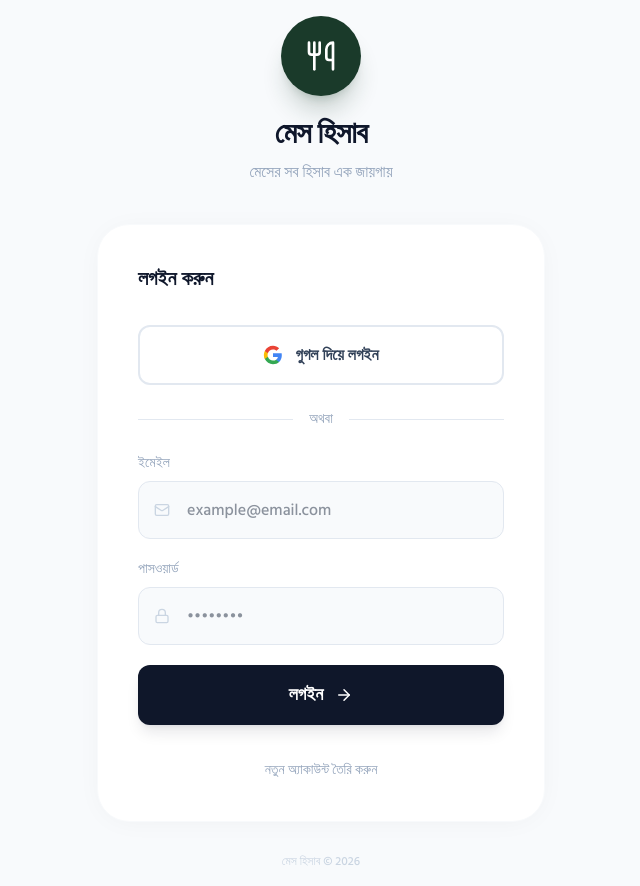
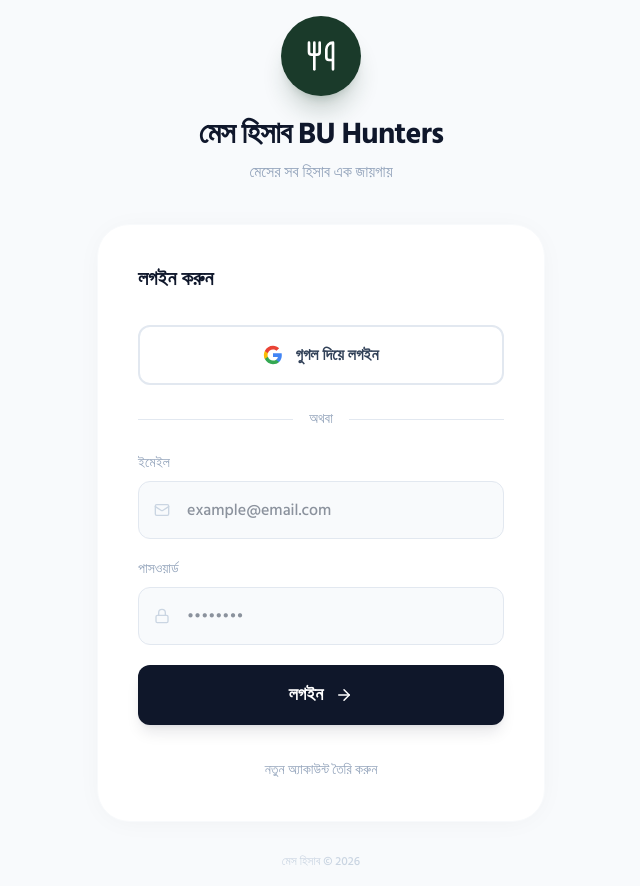
Before and after one commit to yeatasim-cse9/Messmeal, a React (Vite) app: page / in a window 1280 px wide. Shown: the whole page, without its empty margins (319-959 px from the left). Built offline with nearby package versions, Linux system fonts and the light colour scheme; no server answers.

Commit message:
updated all fonts

```diff
--- a/src/components/Login.jsx
+++ b/src/components/Login.jsx
@@ -66,7 +66,7 @@ export default function Login() {
                         <Utensils size={28} className="sm:hidden" />
                         <Utensils size={32} className="hidden sm:block" />
                     </div>
-                    <h1 className="text-2xl sm:text-3xl font-black text-slate-900 tracking-tight">মেস হিসাব</h1>
+                    <h1 className="text-2xl sm:text-3xl font-black text-slate-900 tracking-tight">মেস হিসাব BU Hunters</h1>
                     <p className="text-slate-400 mt-1.5 sm:mt-2 font-medium text-sm sm:text-base">মেসের সব হিসাব এক জায়গায়</p>
                 </div>
 
```
